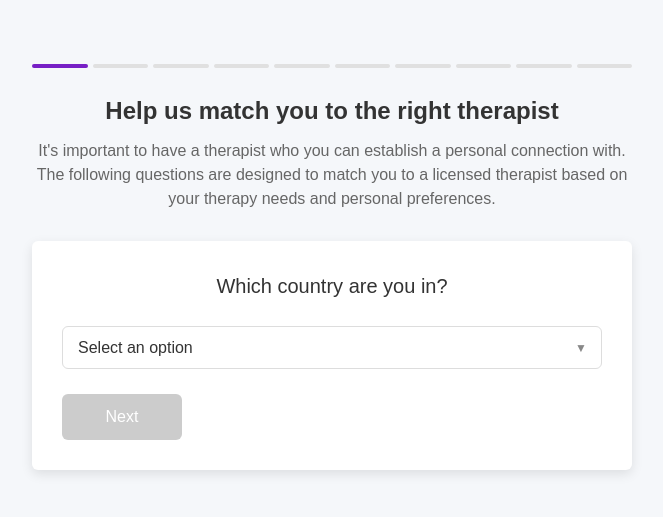
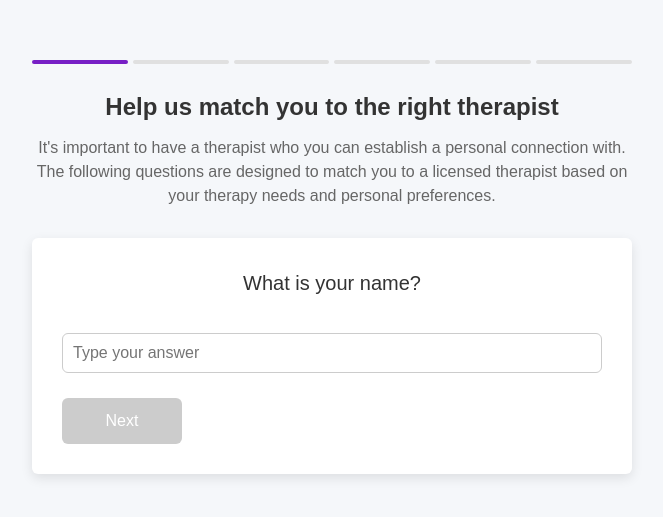
Before and after one commit to muhammedmubarak007/crinew, a React (Vite) app: page / in a window 1280 px wide. Shown: the part 133-650 px from the top of the page, without its empty margins (308-971 px from the left). Built offline with nearby package versions, Linux system fonts and the light colour scheme.

Commit message:
Initial commit

```diff
--- a/src/App.css
+++ b/src/App.css
@@ -387,3 +387,13 @@ body {
   white-space: nowrap;
   border-width: 0;
 }
+
+
+.text-input {
+  padding: 10px;
+  font-size: 16px;
+  width: 100%;
+  margin-top: 10px;
+  border-radius: 6px;
+  border: 1px solid #ccc;
+}
--- a/src/App.jsx
+++ b/src/App.jsx
@@ -3,74 +3,44 @@ import './App.css';
 
 const QUESTIONS = [
   {
+    id: 0,
+    question: "What is your name?",
+    type: "text1",
+    field: "name"
+  },
+  {
     id: 1,
-    question: "Which country are you in?",
-    type: "dropdown",
-    options: ['United States', 'Canada', 'United Kingdom', 'Australia', 'India', 'Other'],
-    field: 'country'
+    question: "How old are you?",
+    type: "text2",
+    field: "age"
   },
   {
     id: 2,
-    question: "What is your gender identity?",
+    question: "What is your gender?",
     type: "buttons",
-    options: ['Male', 'Female', 'Non-binary', 'Prefer not to say'],
-    field: 'gender'
+    options: ["Male", "Female", "Other"],
+    field: "gender"
   },
   {
     id: 3,
-    question: "How old are you?",
-    type: "dropdown",
-    options: ['Under 18', '18-24', '25-34', '35-44', '45-54', '55-64', '65+'],
-    field: 'age'
+    question: "I often question whether I have the skills to be a good parent.",
+    type: "buttons",
+    options: ['Strongly Disagree', 'Disagree', 'Neutral', 'Agree', 'Strongly Agree'],
+    field: "q1"
   },
   {
     id: 4,
-    question: "What is your primary concern?",
+    question: "I struggle to solve problems that come up in my job.",
     type: "buttons",
-    options: ['Anxiety', 'Depression', 'Relationship issues', 'Trauma', 'Stress', 'Other'],
-    field: 'concern'
+    options: ['Strongly Disagree', 'Disagree', 'Neutral', 'Agree', 'Strongly Agree'],
+    field: "q2"
   },
   {
     id: 5,
-    question: "How long have you been experiencing this?",
-    type: "dropdown",
-    options: ['Less than a month', '1-6 months', '6-12 months', '1-2 years', 'More than 2 years'],
-    field: 'duration'
-  },
-  {
-    id: 6,
-    question: "Have you had therapy before?",
+    question: "I find it difficult to work well as part of a team.",
     type: "buttons",
-    options: ['Yes', 'No'],
-    field: 'therapyBefore'
-  },
-  {
-    id: 7,
-    question: "What type of therapist would you prefer?",
-    type: "buttons",
-    options: ['Male', 'Female', 'No preference'],
-    field: 'therapistPreference'
-  },
-  {
-    id: 8,
-    question: "What is your preferred session frequency?",
-    type: "dropdown",
-    options: ['Once a week', 'Twice a week', 'Once every 2 weeks', 'Once a month'],
-    field: 'frequency'
-  },
-  {
-    id: 9,
-    question: "What time of day works best for you?",
-    type: "buttons",
-    options: ['Morning', 'Afternoon', 'Evening', 'No preference'],
-    field: 'timePreference'
-  },
-  {
-    id: 10,
-    question: "How would you prefer to communicate?",
-    type: "buttons",
-    options: ['Video call', 'Phone call', 'Text chat', 'In-person'],
-    field: 'communicationPreference'
+    options: ['Strongly Disagree', 'Disagree', 'Neutral', 'Agree', 'Strongly Agree'],
+    field: "q3"
   }
 ];
 
@@ -105,7 +75,7 @@ function App() {
     e.preventDefault();
     setSubmissionState({ isSubmitting: true, error: null });
 
-    const url = "https://script.google.com/macros/s/AKfycby0gKwTDx2Sr0gyfZQ8A5K5KhEEFXJk6bzItuVejPg1OvQKl_8kN9svzFgmp9YmBtXphQ/exec";
+    const url = "https://script.google.com/macros/s/AKfycbxQUCpr-O3Z0t4nS5NTW4v2_LdIDSjZWx51-Esl93yr9hvO8HxmfJADjMQqUkc6i7w3nQ/exec";
 
     try {
       const response = await fetch(url, {
@@ -114,16 +84,12 @@ function App() {
           "Content-Type": "application/x-www-form-urlencoded"
         },
         body: new URLSearchParams({
-          Country: formData.country,
+          Name: formData.name,
+          Age: formData.age,
           Gender: formData.gender,
-          Age: formData.age,
-          Concern: formData.concern,
-          Duration: formData.duration,
-          TherapyBefore: formData.therapyBefore,
-          TherapistPreference: formData.therapistPreference,
-          Frequency: formData.frequency,
-          TimePreference: formData.timePreference,
-          CommunicationPreference: formData.communicationPreference
+          Question1: formData.q1,
+          Question2: formData.q2,
+          Question3: formData.q3
         })
       });
 
@@ -133,10 +99,20 @@ function App() {
 
       const result = await response.json();
 
-    if (result.status === "success") {
-  window.open("https://www.crink.app/book-therapy", "_blank");
-}
- else {
+      if (result.status === "success") {
+        window.open("https://www.crink.app/book-therapy", "_blank");
+
+  // Reset form
+  setFormData(
+    QUESTIONS.reduce((acc, question) => {
+      acc[question.field] = '';
+      return acc;
+    }, {})
+  );
+  setCurrentQuestionIndex(0);
+  setSubmissionState({ isSubmitting: false, error: null });
+
+      } else {
         throw new Error(result.message || "Submission failed");
       }
     } catch (error) {
@@ -150,22 +126,28 @@ function App() {
 
   const renderQuestion = () => {
     switch (currentQuestion.type) {
-      case "dropdown":
+      case "text1":
         return (
           <div className="input-container">
-            <div className="select-wrapper">
-              <select
-                value={formData[currentQuestion.field]}
-                onChange={(e) => handleInputChange(currentQuestion.field, e.target.value)}
-                className="dropdown"
-              >
-                <option value="">Select an option</option>
-                {currentQuestion.options.map(option => (
-                  <option key={option} value={option}>{option}</option>
-                ))}
-              </select>
-              <span className="dropdown-arrow">▼</span>
-            </div>
+            <input
+              type="text"
+              className="text-input"
+              value={formData[currentQuestion.field]}
+              onChange={(e) => handleInputChange(currentQuestion.field, e.target.value)}
+              placeholder="Type your answer"
+            />
+          </div>
+        );
+         case "text2":
+        return (
+          <div className="input-container">
+            <input
+              type="number"
+              className="text-input"
+              value={formData[currentQuestion.field]}
+              onChange={(e) => handleInputChange(currentQuestion.field, e.target.value)}
+              placeholder="Type your answer"
+            />
           </div>
         );
       case "buttons":
```
